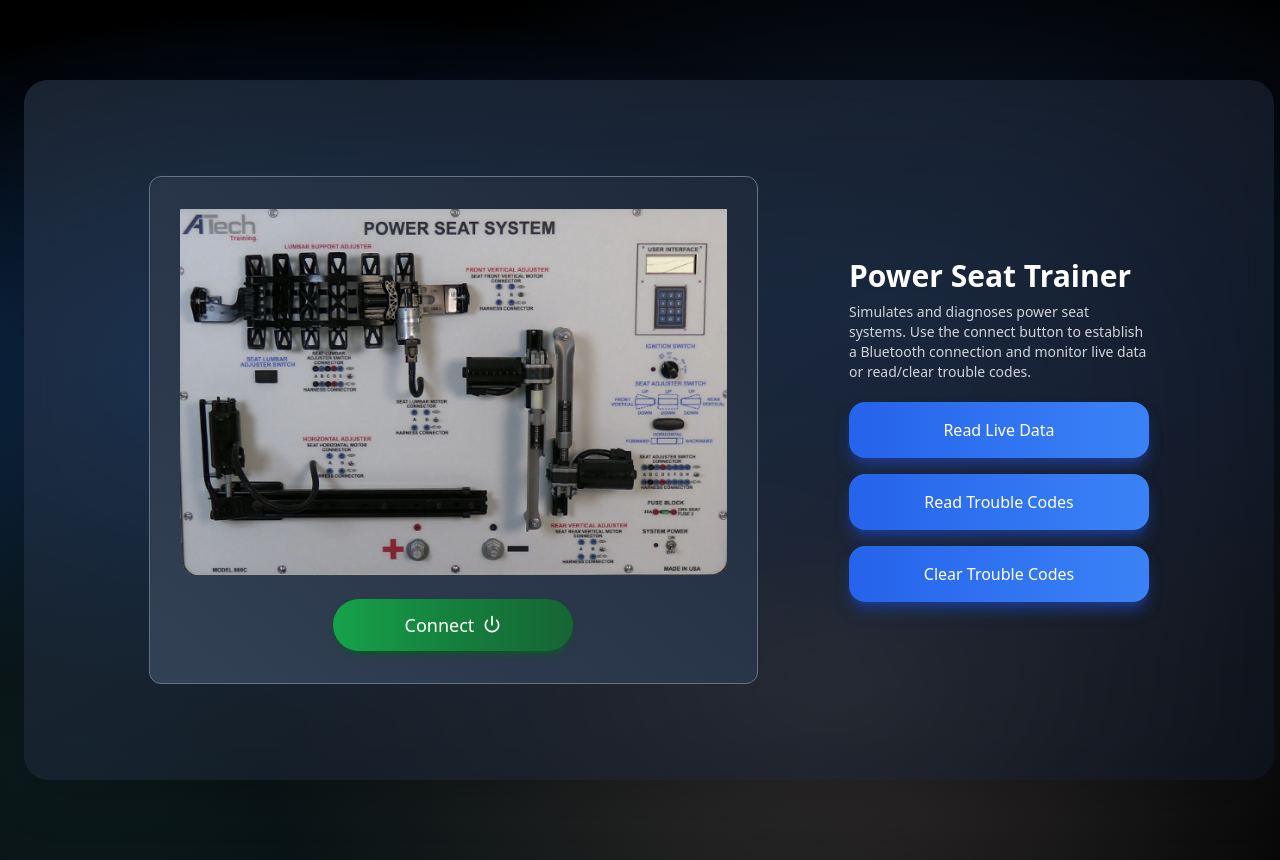
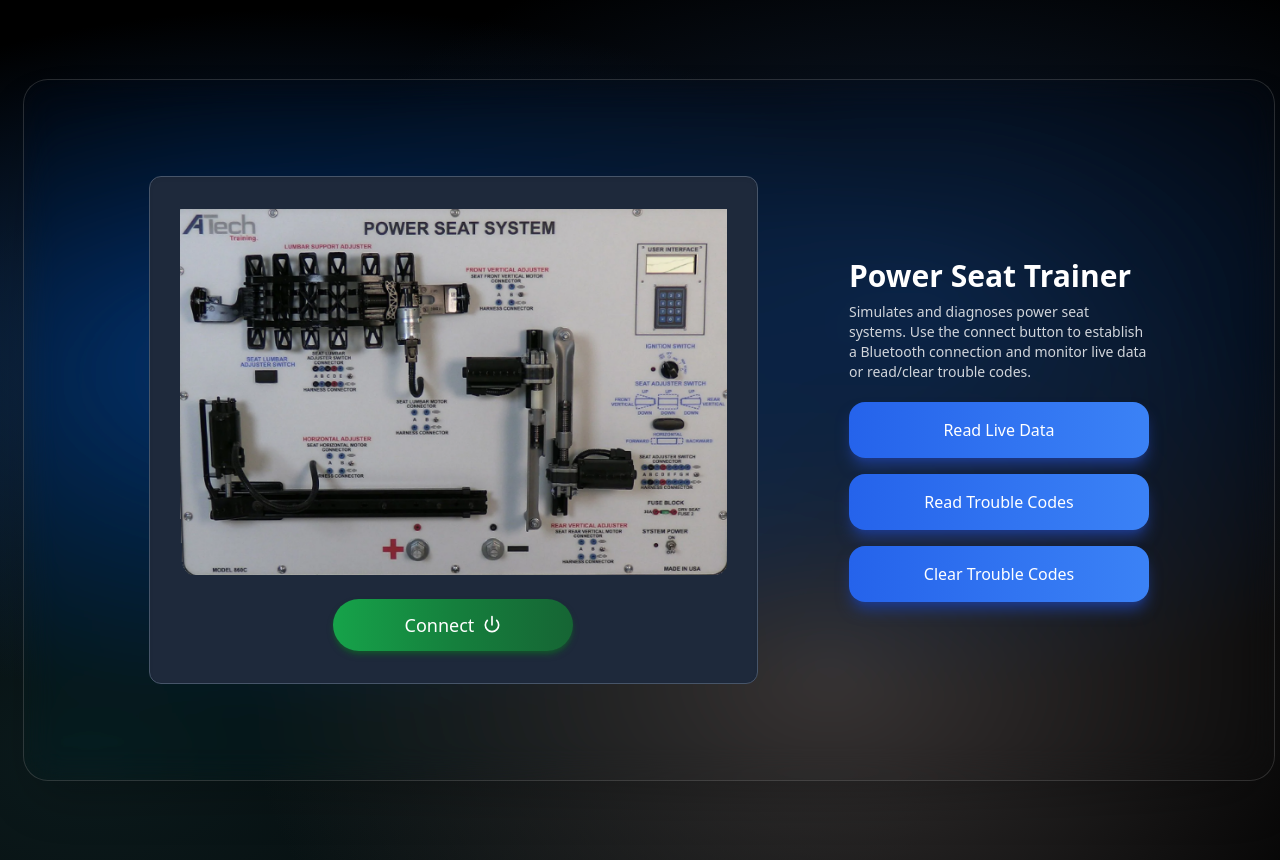
Before and after one commit to kee5625/Trainer-Diagnostic-Interface, a React (Vite) app: page /power-seat in a window 1280 px wide. Built offline with nearby package versions, Linux system fonts and the light colour scheme.

Commit message:
just some more ui changes

```diff
--- a/src/pages/PowerSeatTrainer.jsx
+++ b/src/pages/PowerSeatTrainer.jsx
@@ -45,12 +45,19 @@ export default function PowerSeatHome(){
 
     return(
         <div className="flex justify-center items-center">
-            <div className="relative flex flex-row gap-10 bg-gradient-to-br from-slate-700/50 to-slate-900/50 backdrop-blur-lg shadow-2xl rounded-3xl min-w-[1250px] min-h-[700px]">
+            <div className="
+                    relative flex flex-row gap-10
+                    /* glass ↓ */
+                    bg-white/2 backdrop-blur-lg backdrop-saturate-150
+                    ring-1 ring-white/15
+                    shadow-2xl rounded-3xl
+                    min-w-[1250px] min-h-[700px]
+                ">
                 <div className="grid grid-cols-[1fr_300px] gap-2 items-center mx-auto max-w-[1000px] w-full">
                     {/* Left: Image & controls */}
                     <div className="flex flex-col items-center gap-4 w-[88%]">
                         {/* Image */}
-                        <div className="relative overflow-hidden py-8 rounded-xl bg-gradient-to-tr from-slate-700 to-slate-800 border border-slate-500 flex flex-col gap-2 items-center justify-center shadow-inner">
+                        <div className="relative overflow-hidden py-8 rounded-xl bg-gradient-to-tr from-slate-800 to-slate-800 border border-slate-600 flex flex-col gap-2 items-center justify-center shadow-inner">
                             <img
                                 src={power_seat_trainer}
                                 alt="Power-Seat Trainer"
```
